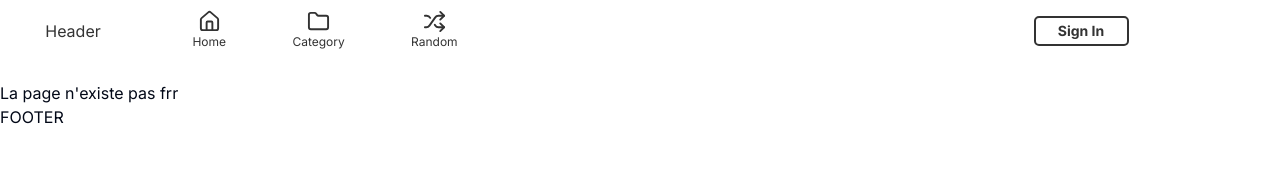
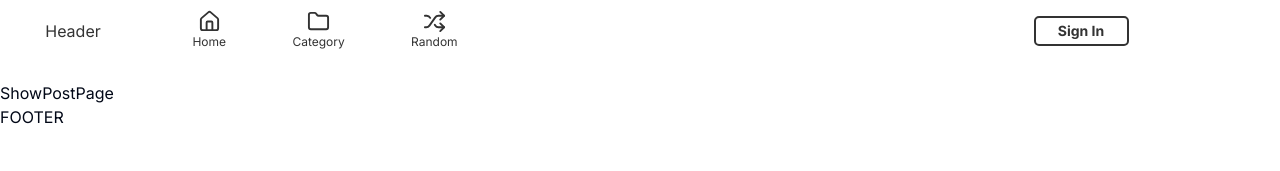
Before and after one commit to MussOo/Blog-NextJS, a Next.js app: page /post/1 in a window 1280 px wide. Before the commit this address had no page. Shown: the top 171 px of the page. Built offline with nearby package versions, Linux system fonts and the light colour scheme.

Commit message:
Set pages (showPost + randomPost + Main_component_home)

```diff
--- /dev/null
+++ b/src/app/post/[id]/page.tsx
@@ -0,0 +1,3 @@
+export default function ShowPostPage({ params }: { params: { id: string } }) {
+  return <div>ShowPostPage</div>;
+}
--- /dev/null
+++ b/src/components/Accueil/Main/page.tsx
@@ -0,0 +1,6 @@
+import React from "react";
+import mainPic from "../../../../public/mainPic.jpg";
+import Image from "next/image";
+export default function MainComponent() {
+  return <div>MAIN P</div>;
+}
```
Also changed, not shown: src/app/post/[id]/style.module.scss (added), src/app/random/page.tsx (renamed from src/app/random/pages.tsx), src/components/Accueil/Main/style.module.scss (added).
